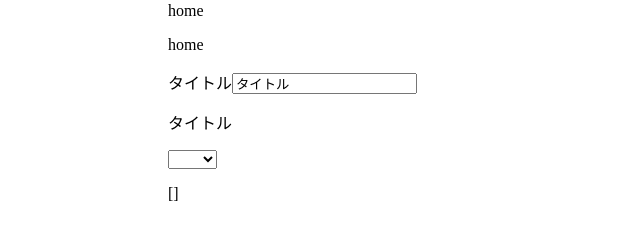
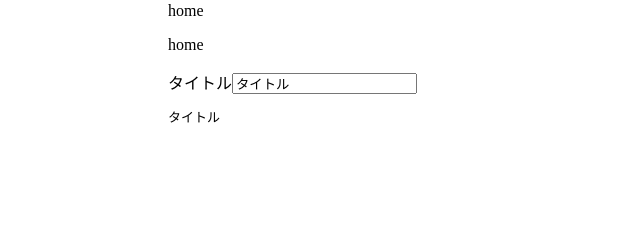
Before and after one commit to Makotox0207/vue_practice, a Vue app in the folder vue-udemyjs/: page / in a window 1280 px wide. Shown: the part 237-476 px from the top of the page, without its empty margins (0-640 px from the left). Built offline with nearby package versions, Linux system fonts and the light colour scheme.

Commit message:
コンポーネントでフォームのデータを受け取る

```diff
--- a/vue-udemyjs/src/App.vue
+++ b/vue-udemyjs/src/App.vue
@@ -11,15 +11,13 @@
     <keep-alive>
       <component :is="currentComponent"></component>
     </keep-alive>
-    <div>
-      <label for="title">タイトル</label>
-      <input id="title" type="text" v-model="formData.title">
-      <p>{{formData.title}}</p>
-      <select v-model="formData.location">
-        <option v-for="location in locations" :key="location">{{location}}</option>
-      </select>
-      <p>{{formData.location}}</p>
-    </div>
+
+    <!-- $eventで$emitのイベント(第2引数)を受け取る -->
+    <!-- <EventTitle
+      :value="formData.title"
+      @input="formData.title = $event">
+    </EventTitle> -->
+    <EventTitle v-model="formData.title"></EventTitle>
   </div>
 </template>
 
@@ -27,6 +25,7 @@
 
 import About from "./components/About.vue";
 import Home from "./components/Home.vue";
+import EventTitle from "./components/EventTitle.vue"
 
 export default {
   data(){
@@ -41,7 +40,8 @@ export default {
   },
   components: {
     About,
-    Home
+    Home,
+    EventTitle
   }
 }
 </script>
--- /dev/null
+++ b/vue-udemyjs/src/components/EventTitle.vue
@@ -0,0 +1,16 @@
+<template>
+<div>
+  <label for="title">タイトル</label>
+  <!-- 2.:value="value" propsで受け取ったvalueを反映させる -->
+  <!-- 3.@input="$emit('input', "$event.target.value") inputで親のinputを発火させる -->
+  <!-- $event.target.value インプットが入力されるというイベントオブジェクト-->
+  <input id="title" type="text" :value="value" @input="$emit('input', $event.target.value)">
+  <pre>{{value}}</pre>
+</div>
+</template>
+<script>
+  export default {
+    // 1.props: ["value"] valueを受け取る
+    props: ["value"]
+  }
+</script>
```
Also changed, not shown: 1 other file (tests, documents, lock files or other folders).
